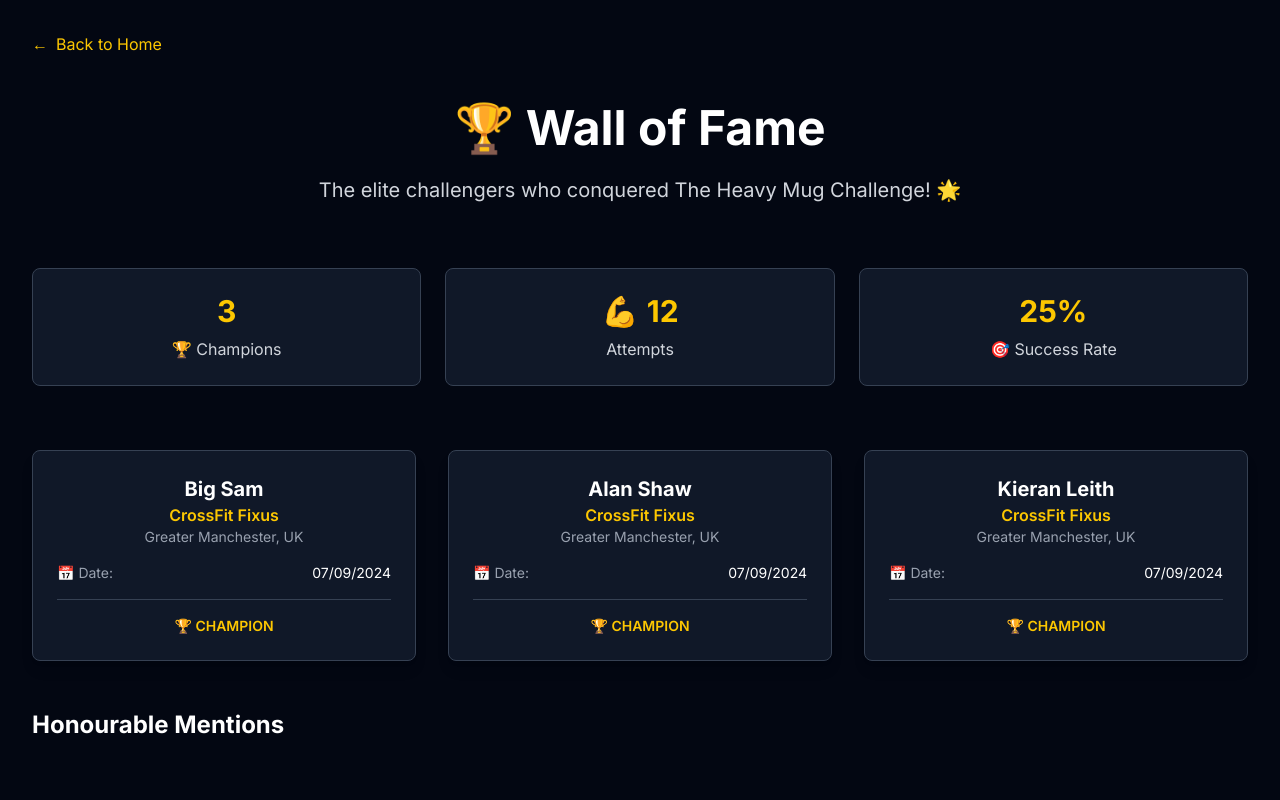
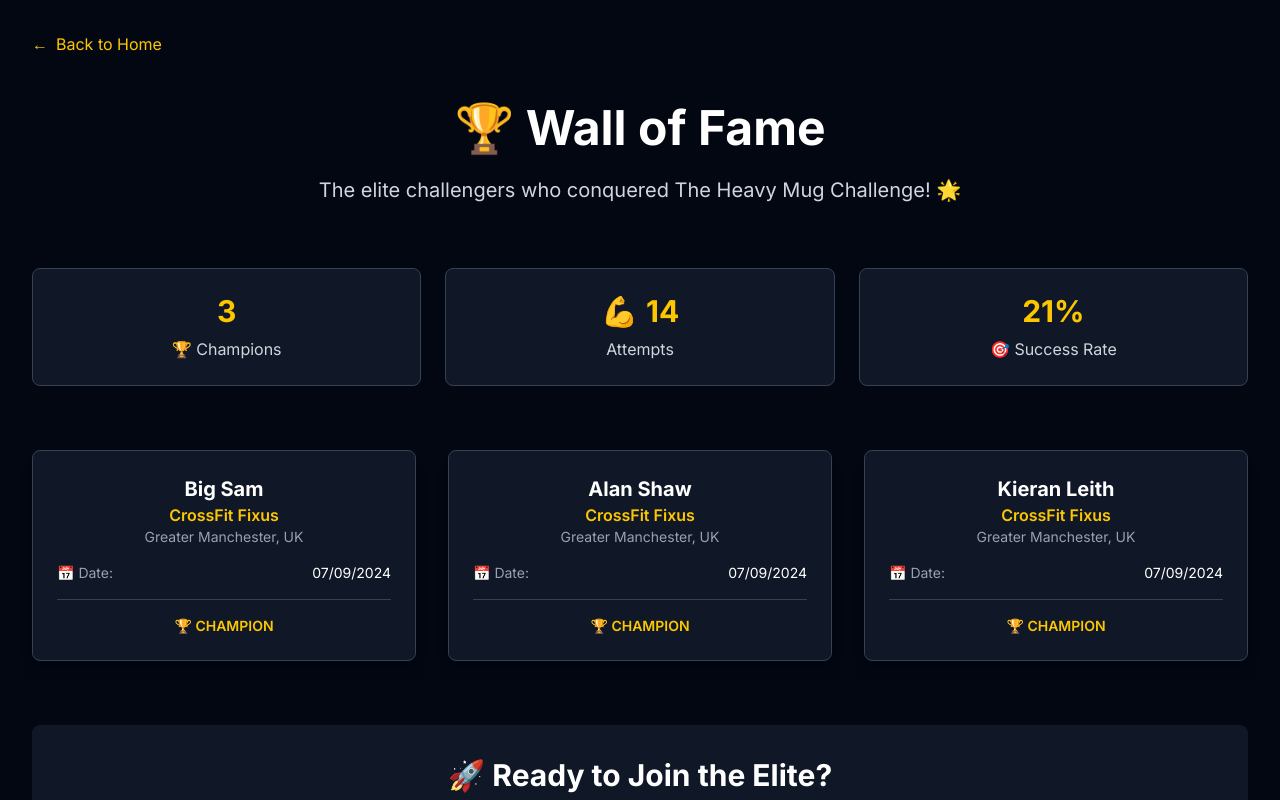
Before and after one commit to kieranmv95/theheavymugchallenge, a Next.js app: page /wall-of-fame in a window 1280 px wide. Shown: the top 800 px of the page. Built offline with nearby package versions, Linux system fonts and the light colour scheme.

Commit message:
remove hon

```diff
--- a/src/app/wall-of-fame/page.tsx
+++ b/src/app/wall-of-fame/page.tsx
@@ -7,7 +7,7 @@ type WallOfFameEntry = {
   date: string;
 };
 
-const attempts = 12;
+const attempts = 14;
 
 const wallOfFameData: WallOfFameEntry[] = [
   {
@@ -28,17 +28,6 @@ const wallOfFameData: WallOfFameEntry[] = [
     location: "Greater Manchester, UK",
     date: "2024-09-07",
   },
-];
-
-const honourableMentions = [
-  // {
-  //   name: "Jamie Townley",
-  //   description:
-  //     "Drank the drink but palm contact stole the spot from the wall of fame",
-  //   gym: "CrossFit Fixus",
-  //   location: "Greater Manchester, UK",
-  //   date: "2024-09-07",
-  // },
 ];
 
 export default function WallOfFame() {
@@ -134,24 +123,6 @@ export default function WallOfFame() {
           ))}
         </div>
 
-        {/* Honourable Mentions Grid */}
-        <h2 className="text-2xl font-bold text-white mb-4 mt-12">
-          Honourable Mentions
-        </h2>
-        <div className="grid md:grid-cols-2 lg:grid-cols-3 gap-8 mt-6">
-          {honourableMentions.map((mention, index) => (
-            <div
-              key={index.toString()}
-              className="bg-gray-900 rounded-lg p-6 border border-gray-700 shadow-lg"
-            >
-              <div className="text-center mb-4">
-                <h3 className="text-xl font-bold text-white">{mention.name}</h3>
-              </div>
-              <div className="text-white text-sm">{mention.description}</div>
-            </div>
-          ))}
-        </div>
-
         {/* Call to Action */}
         <div className="text-center mt-16">
           <div className="bg-gray-900 rounded-lg p-8 hover:scale-105 transition-all">
```
